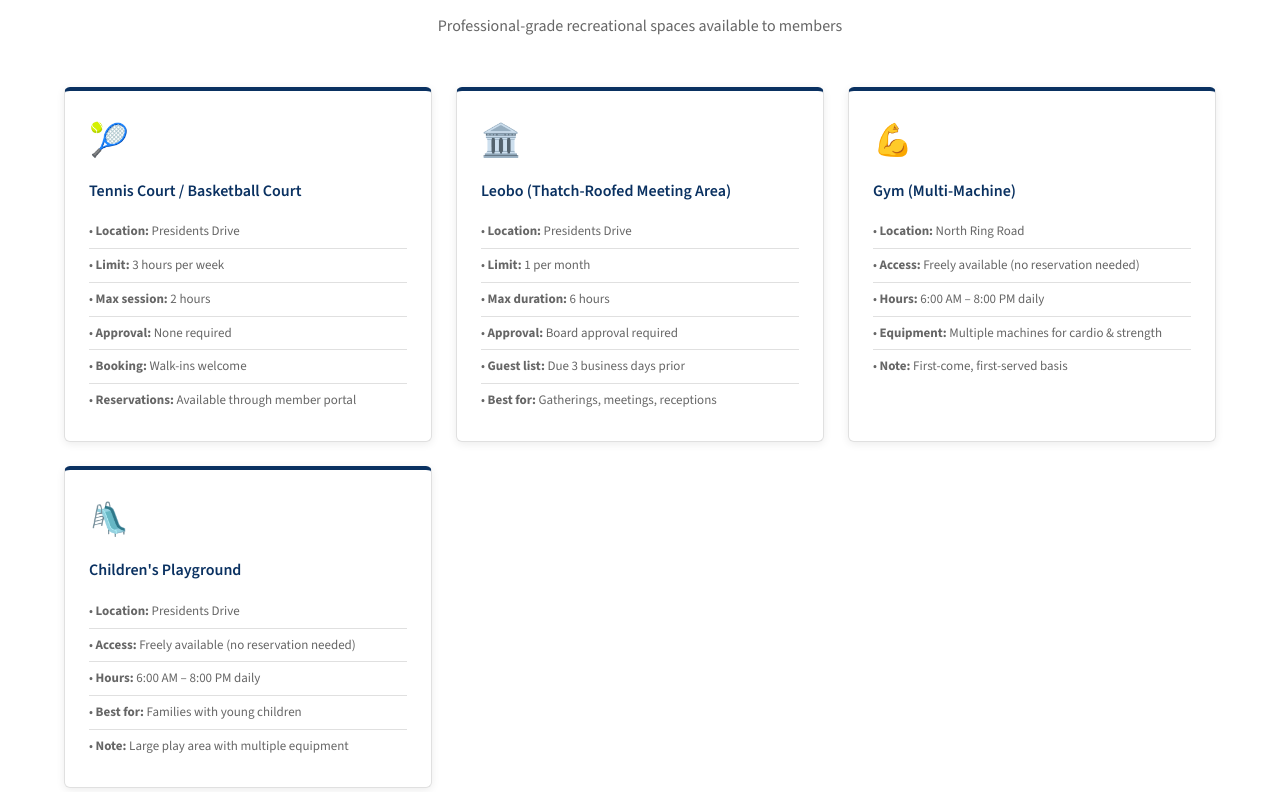
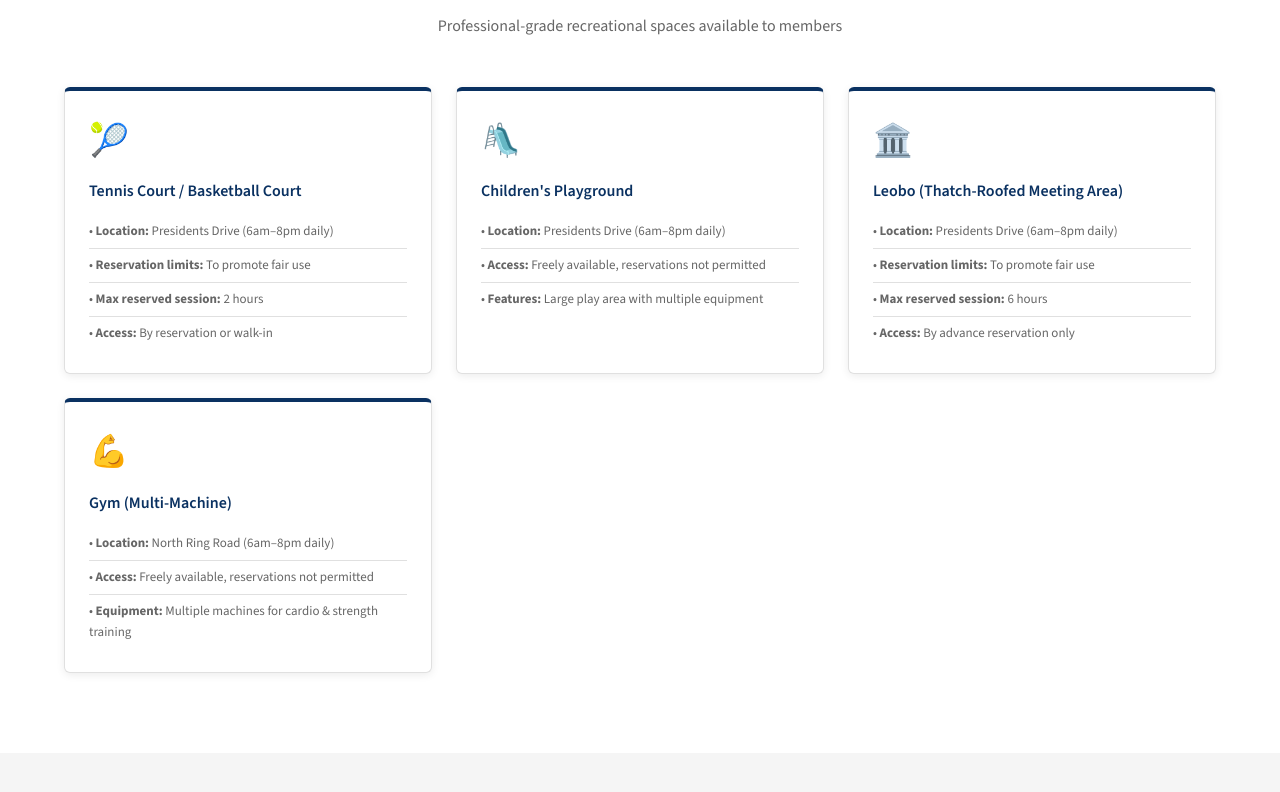
Before and after one commit to geabotswana/gea-website, a plain HTML site: page index.html in a window 1280 px wide. Shown: the part 2304-3096 px from the top of the page. Drawn offline with nearby package versions, Linux system fonts and the light colour scheme.

Commit message:
Polish Facilities section: Remove limits advertising, streamline language
Key changes:
✅ Removed specific booking limits (no need to advertise restrictions)
✅ Added 'Reservation limits to promote fair use' (cleaner language)
✅ Renamed 'Max session/duration' to 'Max reserved session' (consistent)
✅ Removed Approval, Guest list, Best for, Reservations detail lines
✅ Simplified Access descriptions:
   - Courts: 'By reservation or walk-in'
   - Leobo: 'By advance reservation only'
   - Gym & Playground: 'Freely available, reservations not permitted'

✅ Reordered facilities (Presidents Drive facilities together):
   1. Tennis Court / Basketball Court
   2. Children's Playground
   3. Leobo
   4. Gym

✅ Updated all location lines:
   - Presidents Drive: 'Location: Presidents Drive (6am–8pm daily)'
   - North Ring Road: 'Location: North Ring Road (6am–8pm daily)'

Note: Gym hours set to 6am–8pm pending confirmation (may be 24hr)

Result: Professional, member-friendly, non-aggressive presentation

```diff
--- a/index.html
+++ b/index.html
@@ -803,12 +803,20 @@
         <div class="facility-icon">🎾</div>
         <h3>Tennis Court / Basketball Court</h3>
         <ul>
-          <li>• <strong>Location:</strong> Presidents Drive</li>
-          <li>• <strong>Limit:</strong> 3 hours per week</li>
-          <li>• <strong>Max session:</strong> 2 hours</li>
-          <li>• <strong>Approval:</strong> None required</li>
-          <li>• <strong>Booking:</strong> Walk-ins welcome</li>
-          <li>• <strong>Reservations:</strong> Available through member portal</li>
+          <li>• <strong>Location:</strong> Presidents Drive (6am–8pm daily)</li>
+          <li>• <strong>Reservation limits:</strong> To promote fair use</li>
+          <li>• <strong>Max reserved session:</strong> 2 hours</li>
+          <li>• <strong>Access:</strong> By reservation or walk-in</li>
+        </ul>
+      </div>
+
+      <div class="facility-card">
+        <div class="facility-icon">🛝</div>
+        <h3>Children's Playground</h3>
+        <ul>
+          <li>• <strong>Location:</strong> Presidents Drive (6am–8pm daily)</li>
+          <li>• <strong>Access:</strong> Freely available, reservations not permitted</li>
+          <li>• <strong>Features:</strong> Large play area with multiple equipment</li>
         </ul>
       </div>
 
@@ -816,12 +824,10 @@
         <div class="facility-icon">🏛️</div>
         <h3>Leobo (Thatch-Roofed Meeting Area)</h3>
         <ul>
-          <li>• <strong>Location:</strong> Presidents Drive</li>
-          <li>• <strong>Limit:</strong> 1 per month</li>
-          <li>• <strong>Max duration:</strong> 6 hours</li>
-          <li>• <strong>Approval:</strong> Board approval required</li>
-          <li>• <strong>Guest list:</strong> Due 3 business days prior</li>
-          <li>• <strong>Best for:</strong> Gatherings, meetings, receptions</li>
+          <li>• <strong>Location:</strong> Presidents Drive (6am–8pm daily)</li>
+          <li>• <strong>Reservation limits:</strong> To promote fair use</li>
+          <li>• <strong>Max reserved session:</strong> 6 hours</li>
+          <li>• <strong>Access:</strong> By advance reservation only</li>
         </ul>
       </div>
 
@@ -829,23 +835,9 @@
         <div class="facility-icon">💪</div>
         <h3>Gym (Multi-Machine)</h3>
         <ul>
-          <li>• <strong>Location:</strong> North Ring Road</li>
-          <li>• <strong>Access:</strong> Freely available (no reservation needed)</li>
-          <li>• <strong>Hours:</strong> 6:00 AM – 8:00 PM daily</li>
-          <li>• <strong>Equipment:</strong> Multiple machines for cardio & strength</li>
-          <li>• <strong>Note:</strong> First-come, first-served basis</li>
-        </ul>
-      </div>
-
-      <div class="facility-card">
-        <div class="facility-icon">🛝</div>
-        <h3>Children's Playground</h3>
-        <ul>
-          <li>• <strong>Location:</strong> Presidents Drive</li>
-          <li>• <strong>Access:</strong> Freely available (no reservation needed)</li>
-          <li>• <strong>Hours:</strong> 6:00 AM – 8:00 PM daily</li>
-          <li>• <strong>Best for:</strong> Families with young children</li>
-          <li>• <strong>Note:</strong> Large play area with multiple equipment</li>
+          <li>• <strong>Location:</strong> North Ring Road (6am–8pm daily)</li>
+          <li>• <strong>Access:</strong> Freely available, reservations not permitted</li>
+          <li>• <strong>Equipment:</strong> Multiple machines for cardio & strength training</li>
         </ul>
       </div>
     </div>
```
